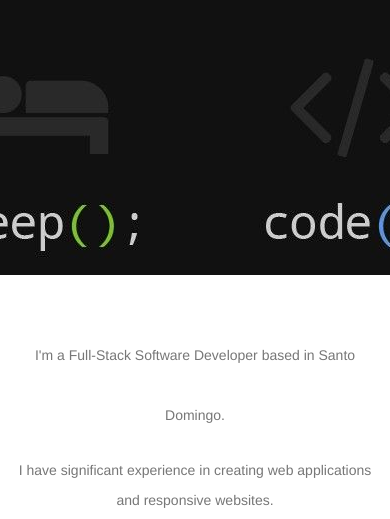
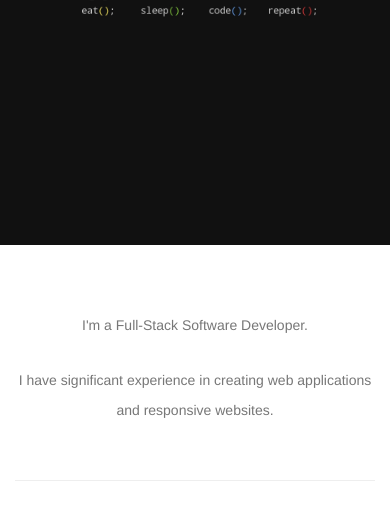
Before and after one commit to kensuka21/kensuka21.github.io, a plain HTML site: page index.html in a window 390 px wide. Shown: the part 325-844 px from the top of the page. Drawn offline with nearby package versions, Linux system fonts and the light colour scheme.

Commit message:
Fixing responsive issue.

```diff
--- a/css/style.css
+++ b/css/style.css
@@ -110,7 +110,7 @@ ul {
 }
 
 .project-image-wide {
-  height: 200px;
+  height: 180px;
   width: 300px;
 }
 
@@ -150,14 +150,16 @@ ul {
 
 .cd-fixed-bg {
 	min-height: 100%;
-  background-size: auto;
+  background-size: contain;
 	/* background-attachment: fixed; */
 	background-position: center center;
 }
 
 .cd-fixed-bg.cd-bg-1 {
   background-image: url('../images/image-bg.jpeg');
-  height: 600px;
+  background-repeat: no-repeat;
+  height: 570px;
+  background-color: #111111;
 }
 
 /*.center-text {
--- a/index.html
+++ b/index.html
@@ -81,7 +81,7 @@
   <div class="container">
     <div class="row-content" id="about">
       <div class="col-xs-12 hidden-sm hidden-md hidden-lg text-center gray-font heading-text no-padding">
-        <p class="no-padding">I'm a Full-Stack Software Developer based in Santo Domingo.</p>
+        <p class="no-padding">I'm a Full-Stack Software Developer.</p>
         <p class="no-padding no-line-space">I have significant experience in creating web applications and responsive websites.</p>
         <div style="padding-top: 25px;"></div>
         <hr>
```
